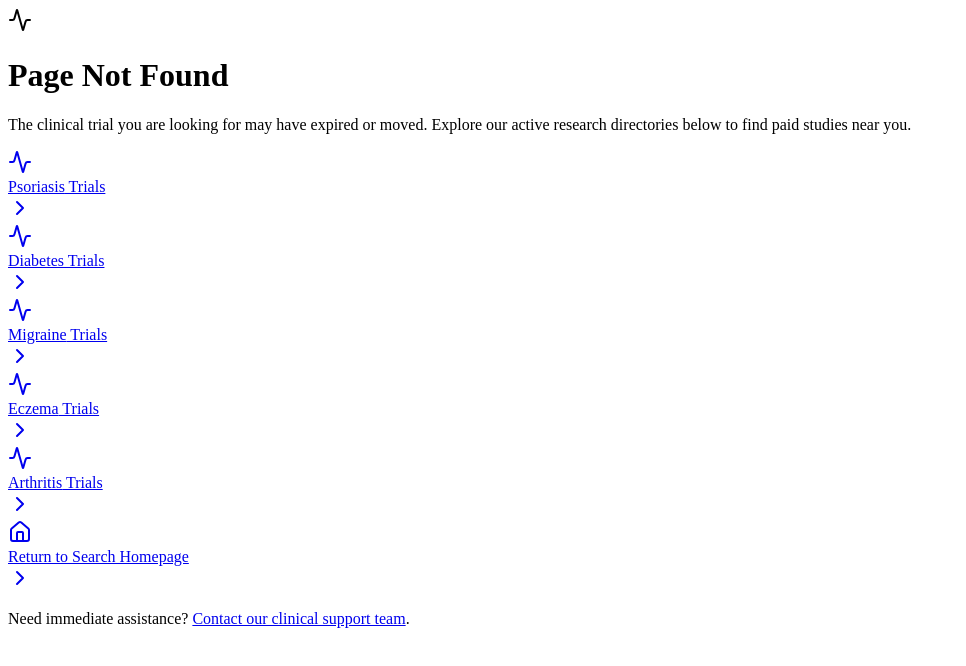
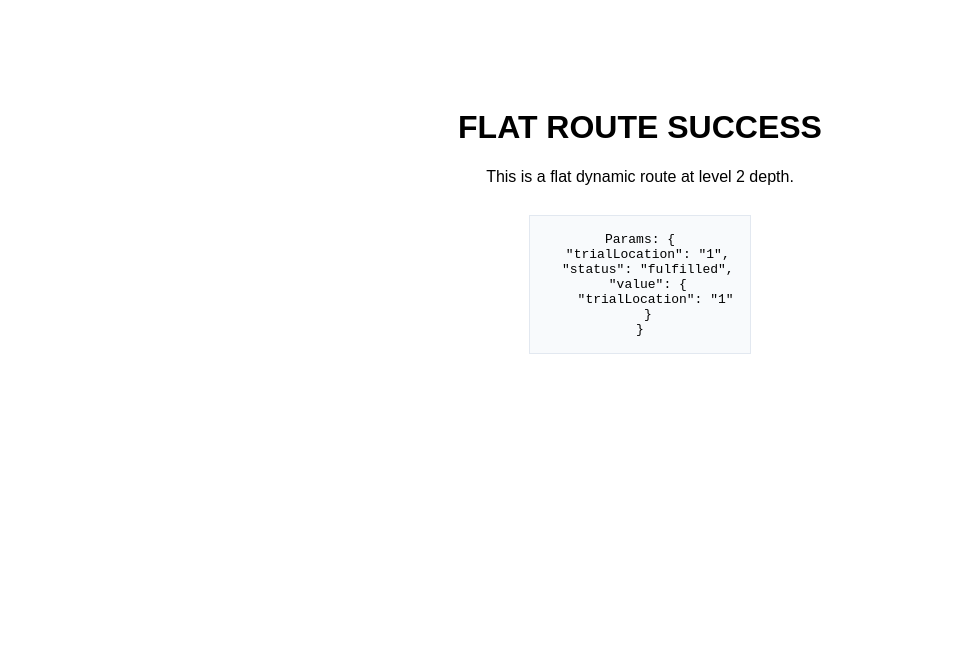
Before and after one commit to Emil1733/condition-healthy, a Next.js app: page /city/1 in a window 1280 px wide. Before the commit this address had no page. Shown: the top 666 px of the page, without its empty margins (0-966 px from the left). Built offline with nearby package versions, Linux system fonts and the light colour scheme.

Commit message:
debug(router): move city pages to /city/[:trialLocation] to test nesting constraints

```diff
--- /dev/null
+++ b/app/city/[trialLocation]/page.tsx
@@ -0,0 +1,21 @@
+
+export const dynamic = 'force-dynamic';
+export const runtime = 'nodejs';
+
+interface PageProps {
+  params: {
+    trialLocation: string;
+  };
+}
+
+export default function Page(props: PageProps) {
+  return (
+    <div style={{ padding: '5rem', textAlign: 'center', fontFamily: 'sans-serif' }}>
+      <h1>FLAT ROUTE SUCCESS</h1>
+      <p>This is a flat dynamic route at level 2 depth.</p>
+      <pre style={{ background: '#f8fafc', padding: '1rem', border: '1px solid #e2e8f0', display: 'inline-block' }}>
+         Params: {JSON.stringify(props.params, null, 2)}
+      </pre>
+    </div>
+  );
+}
```
